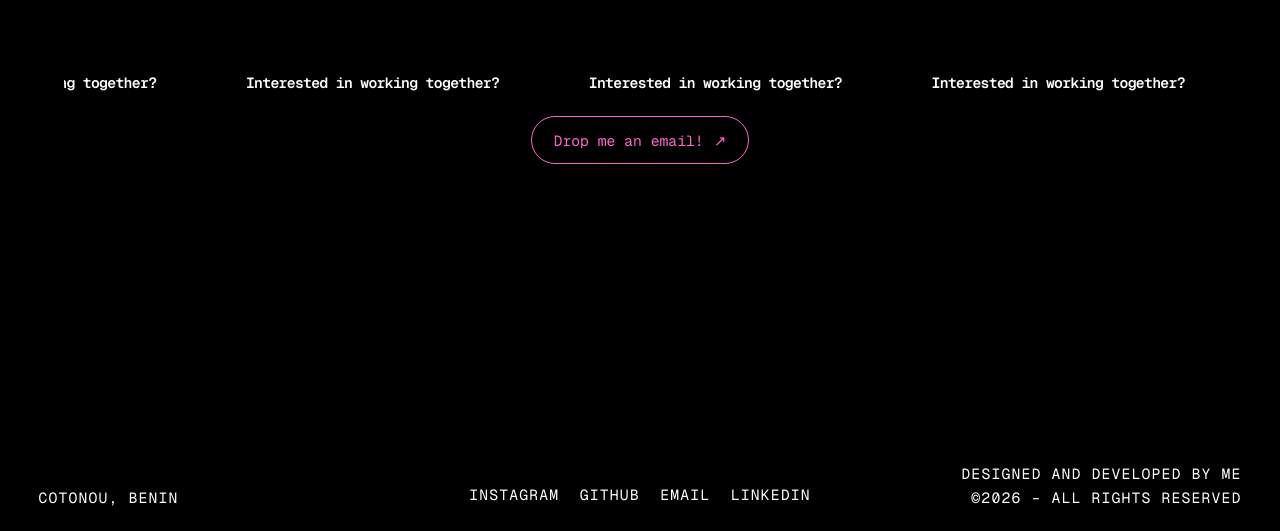
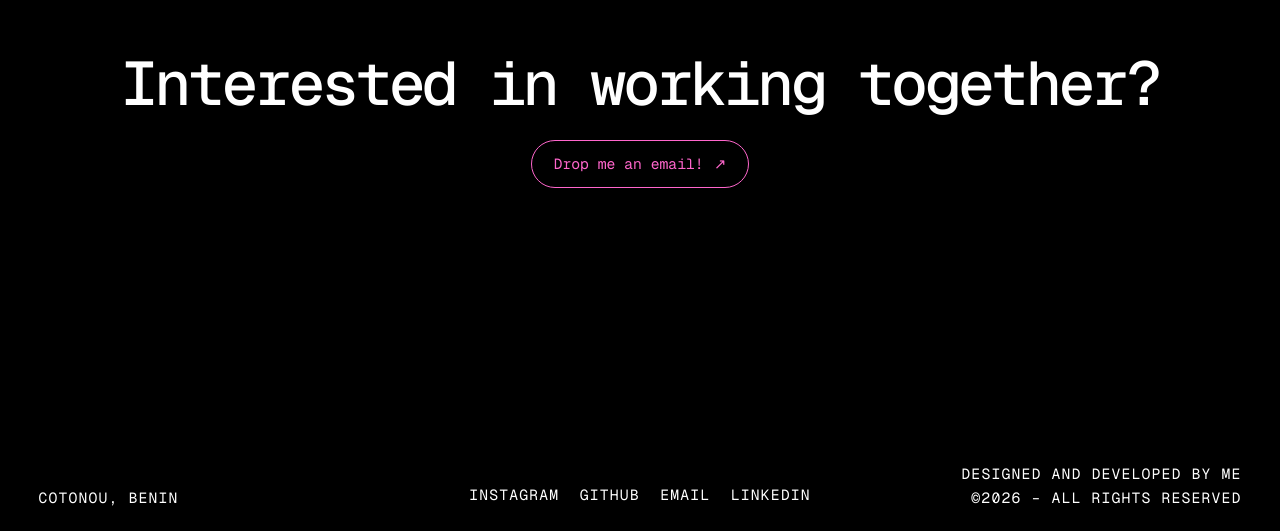
Before and after one commit to emma-dasilva-dev/emma-portfolio, a Next.js app: page / in a window 1280 px wide. Shown: the part 4025-4556 px from the top of the page. Built offline with nearby package versions, Linux system fonts and the light colour scheme.

Commit message:
Restore original contact headline

```diff
--- a/src/components/sections/Contact.tsx
+++ b/src/components/sections/Contact.tsx
@@ -2,7 +2,6 @@
 
 import { motion } from "motion/react";
 import { useLanguage } from "@/components/ui/LanguageProvider";
-import ScrollText from "@/components/ui/ScrollText";
 
 const socials = [
   ["Instagram", "https://www.instagram.com/emmadev.bj"],
@@ -43,13 +42,7 @@ export default function Contact() {
         transition={{ duration: 0.75, ease: [0.16, 1, 0.3, 1] }}
       >
         <div className="contact-message">
-          <ScrollText
-            className="contact-scroll-text"
-            baseVelocity={-1.1}
-            scrollDependent
-          >
-            {copy.question}
-          </ScrollText>
+          <h2>{copy.question}</h2>
 
           <a
             className="contact-email-button"
```
